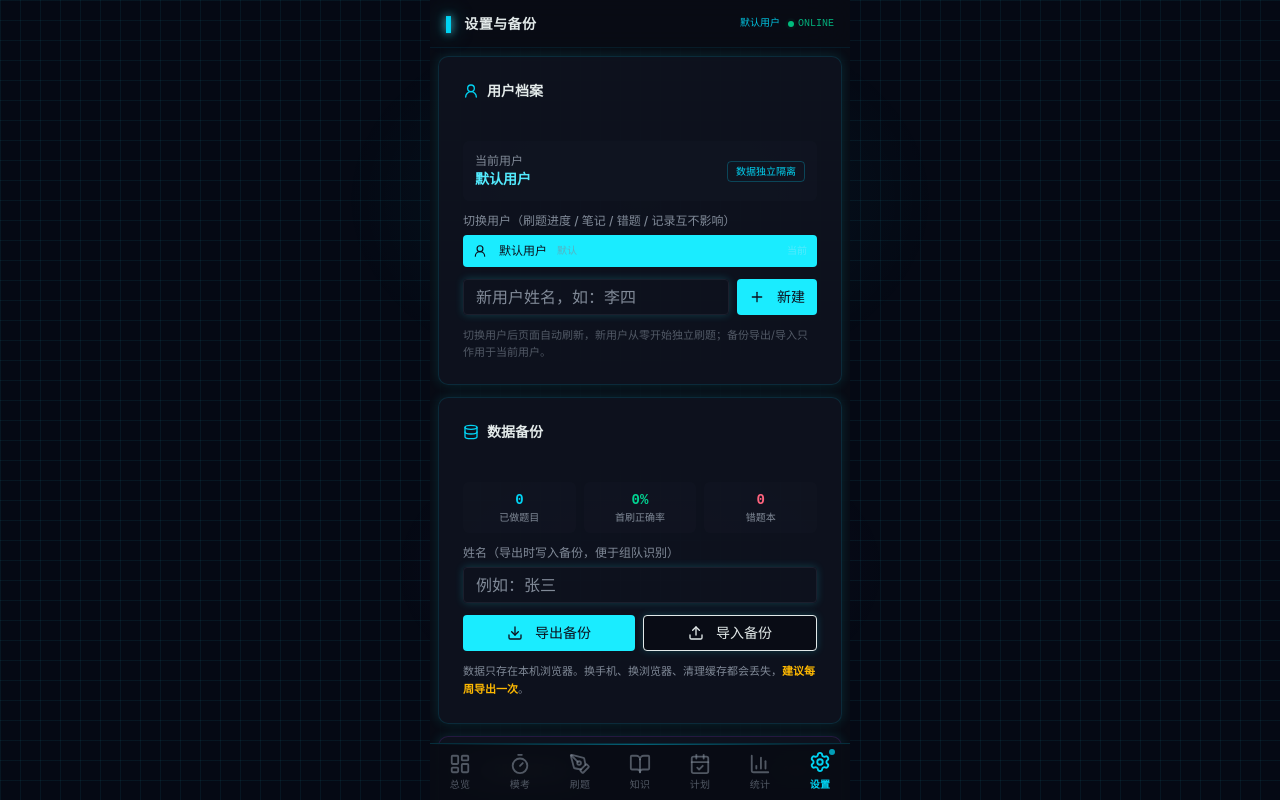
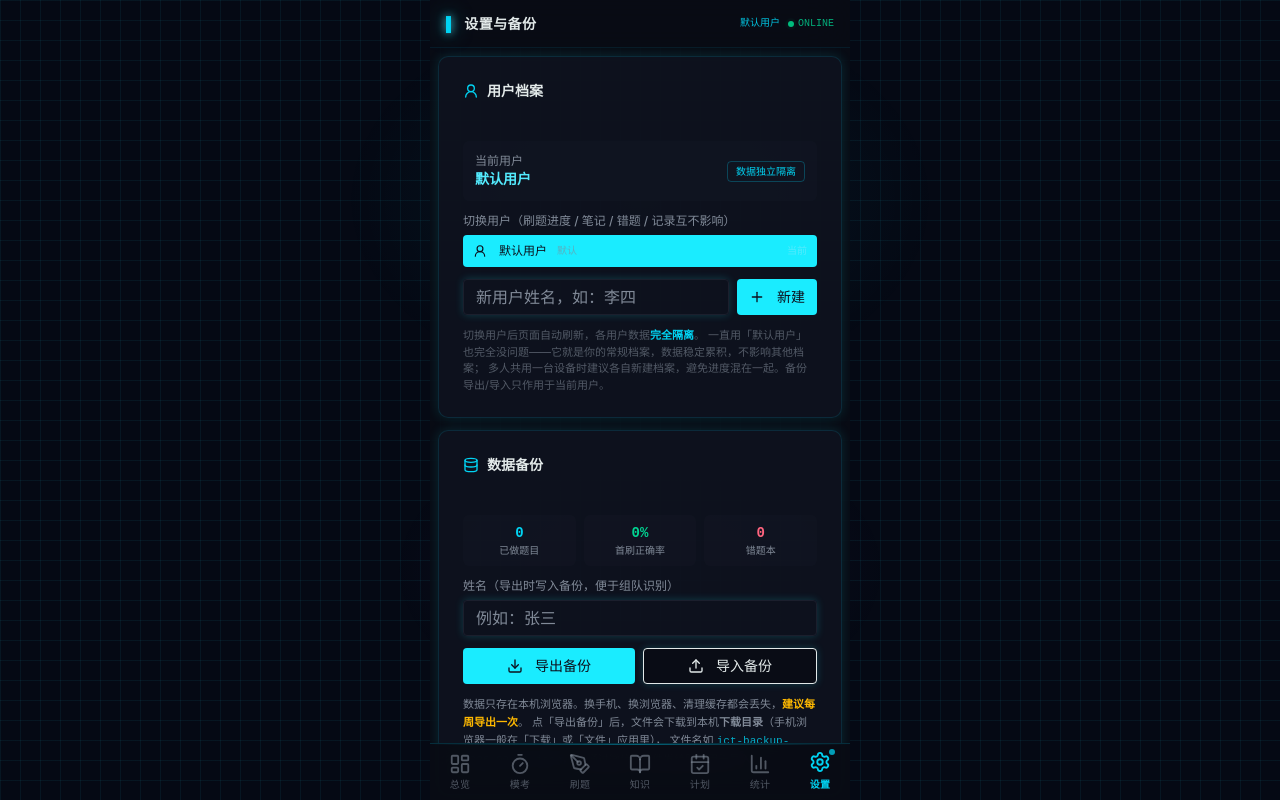
Before and after one commit to haha666-star/ict-prep-app, a React (Vite) app: page /#/settings in a window 1280 px wide. Built offline with nearby package versions, Linux system fonts and the light colour scheme.

Commit message:
feat: clarify backup export location and user-profile isolation notes

```diff
--- a/src/pages/SettingsPage/SettingsPage.tsx
+++ b/src/pages/SettingsPage/SettingsPage.tsx
@@ -232,7 +232,14 @@ export default function SettingsPage() {
                   toast.error('请输入新用户姓名');
                   return;
                 }
-                createProfile(newProfileName);
+                const name = newProfileName.trim();
+                if (
+                  window.confirm(
+                    `新建档案「${name}」后将自动切换过去，新档案从零开始刷题；\n当前档案（${activeProfile?.name ?? '默认用户'}）的数据会完整保留，可随时切回。`
+                  )
+                ) {
+                  createProfile(name);
+                }
               }}
             >
               <Plus className="size-4 mr-1" />
@@ -240,7 +247,9 @@ export default function SettingsPage() {
             </Button>
           </div>
           <p className="text-[11px] text-muted-foreground/60">
-            切换用户后页面自动刷新，新用户从零开始独立刷题；备份导出/导入只作用于当前用户。
+            切换用户后页面自动刷新，各用户数据<b className="text-cyan-400">完全隔离</b>。
+            一直用「默认用户」也完全没问题——它就是你的常规档案，数据稳定累积，不影响其他档案；
+            多人共用一台设备时建议各自新建档案，避免进度混在一起。备份导出/导入只作用于当前用户。
           </p>
         </CardContent>
       </Card>
@@ -306,6 +315,9 @@ export default function SettingsPage() {
           />
           <p className="text-[11px] text-muted-foreground leading-relaxed">
             数据只存在本机浏览器。换手机、换浏览器、清理缓存都会丢失，<b className="text-amber-400">建议每周导出一次</b>。
+            点「导出备份」后，文件会下载到本机<b>下载目录</b>（手机浏览器一般在「下载」或「文件」应用里），
+            文件名如 <span className="font-mono-data text-cyan-400/80">ict-backup-2026-09-26.json</span>，
+            可通过微信 / 邮件发给队友用于导入。
           </p>
         </CardContent>
       </Card>
```
